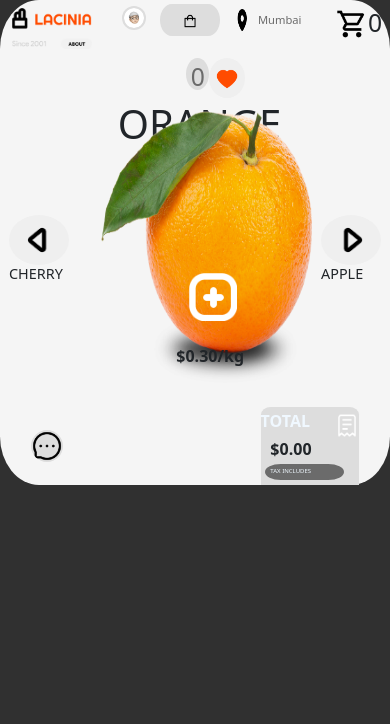
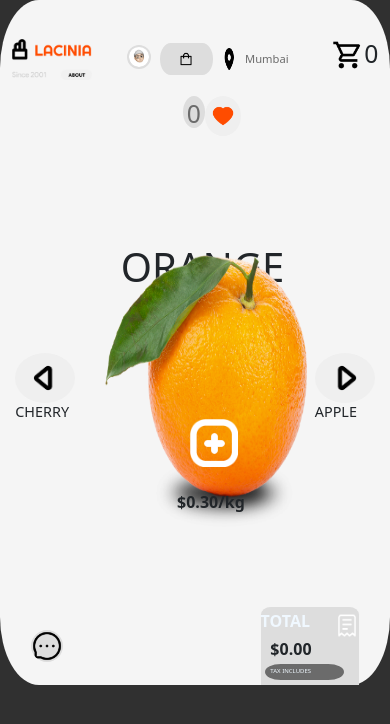
Before and after one commit to rak1999/Graphe_App, a React (Create React App) app in the folder fruit_store/: page / in a window 390 px wide. Shown: the top 724 px of the page. Built offline with nearby package versions, Linux system fonts and the light colour scheme.

Commit message:
make some changes

```diff
--- a/fruit_store/src/App.css
+++ b/fruit_store/src/App.css
@@ -218,10 +218,14 @@ button{
     background-color: #303030;
   }
   #logo{
-    margin: 2% 3%;
+    margin: 10% 3%;
   }
   #company_logo{
     width: 5rem;
+  }
+
+  #heading-container{
+    margin: 10% 3%;
   }
 
   #profile{
@@ -260,9 +264,17 @@ button{
     height: 1.5rem;
   }
 
+  #cart{
+    margin: 10% 3%;
+  }
+
   #cart_logo{
     width: 2rem;
     height: 2rem;
+  }
+
+  #container-main{
+    margin: 17% 2%;
   }
 
   #left{
```
